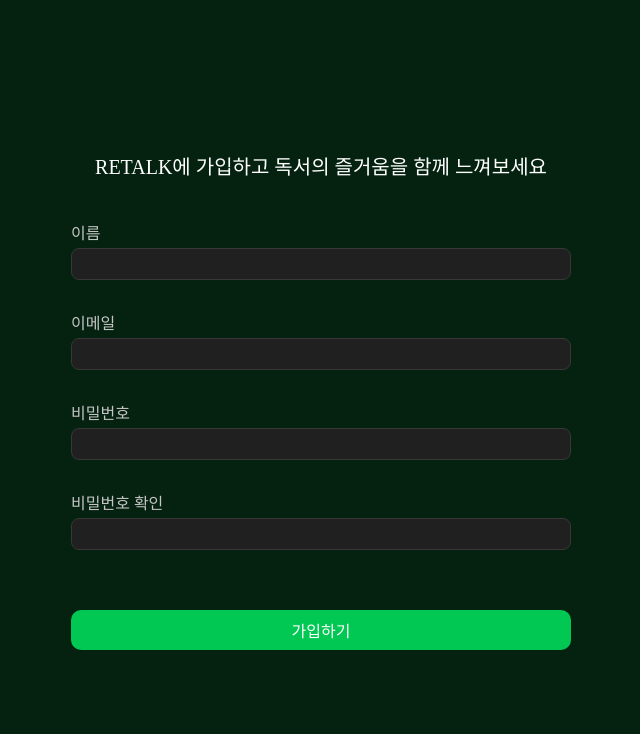
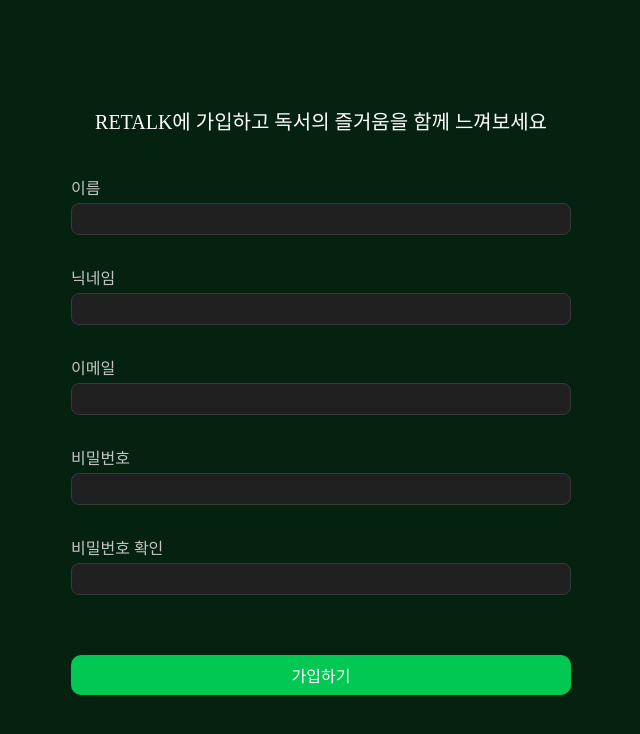
Before and after one commit to lemongza/RETALK, a React (Create React App) app in the folder frontend/: page /signup in a window 1280 px wide. Shown: the top 734 px of the page, without its empty margins (319-959 px from the left). Built offline with nearby package versions, Linux system fonts and the light colour scheme; a web font is replaced by a local one.

Commit message:
회원가입 닉네임 추가

```diff
--- a/frontend/src/pages/Login/SignupPage.jsx
+++ b/frontend/src/pages/Login/SignupPage.jsx
@@ -67,6 +67,7 @@
   const navigate = useNavigate();
 
   const [name, setName] = useState('');
+  const [nickName, setNickName] = useState(''); // ✅ 닉네임 추가
   const [email, setEmail] = useState('');
   const [password, setPassword] = useState('');
   const [passwordConfirm, setPasswordConfirm] = useState('');
@@ -80,8 +81,9 @@
     }
 
     try {
-      const res = await axios.post('http://localhost:8080/api/auth/signup', {
+      await axios.post('http://localhost:8080/api/auth/signup', {
         name,
+        nickName, // ✅ 닉네임 포함
         email,
         password
       });
@@ -103,6 +105,10 @@
           <Input value={name} onChange={(e) => setName(e.target.value)} />
         </Field>
         <Field>
+          <Label>닉네임</Label> {/* ✅ 닉네임 필드 */}
+          <Input value={nickName} onChange={(e) => setNickName(e.target.value)} />
+        </Field>
+        <Field>
           <Label>이메일</Label>
           <Input type="email" value={email} onChange={(e) => setEmail(e.target.value)} />
         </Field>
```
